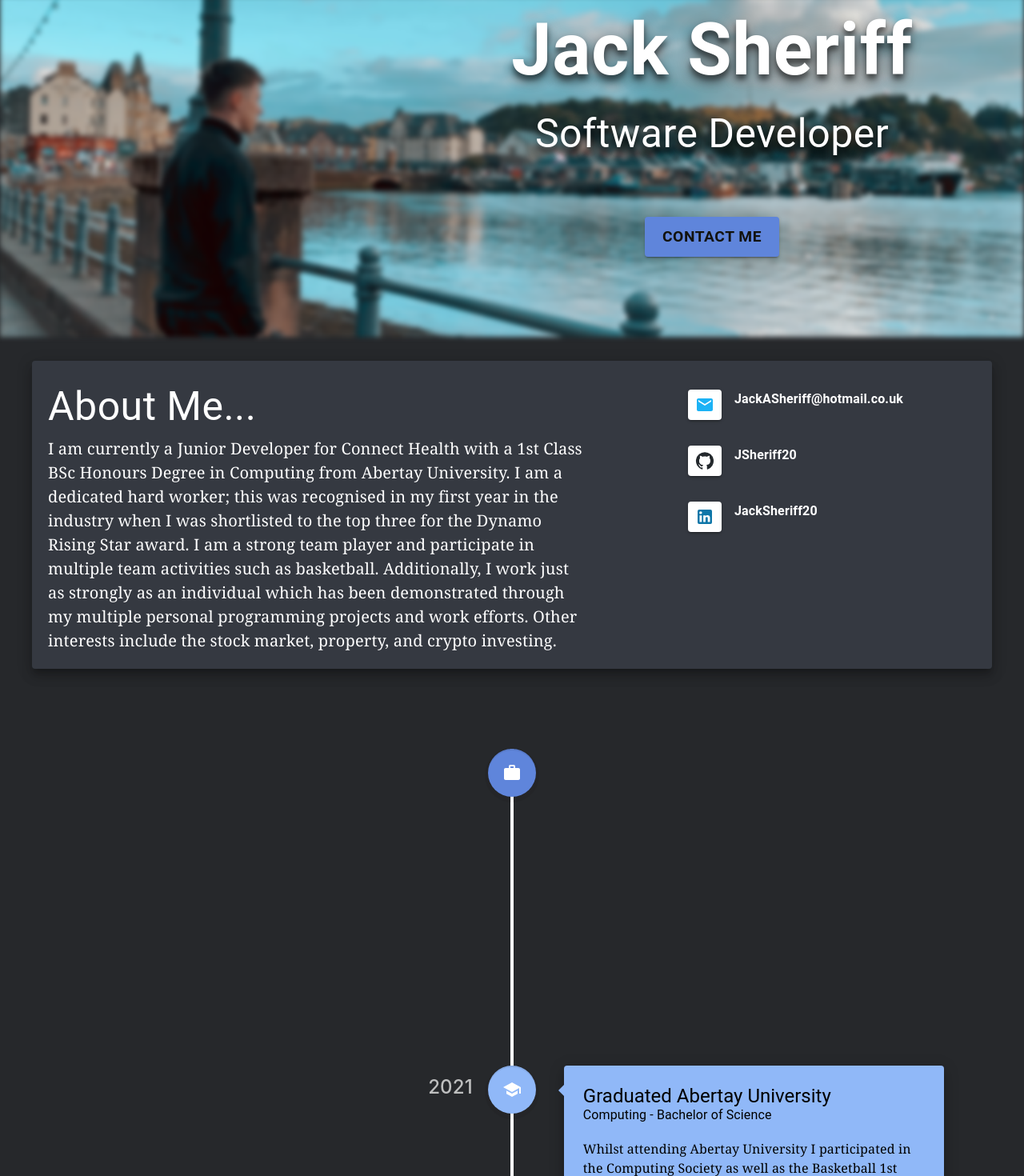
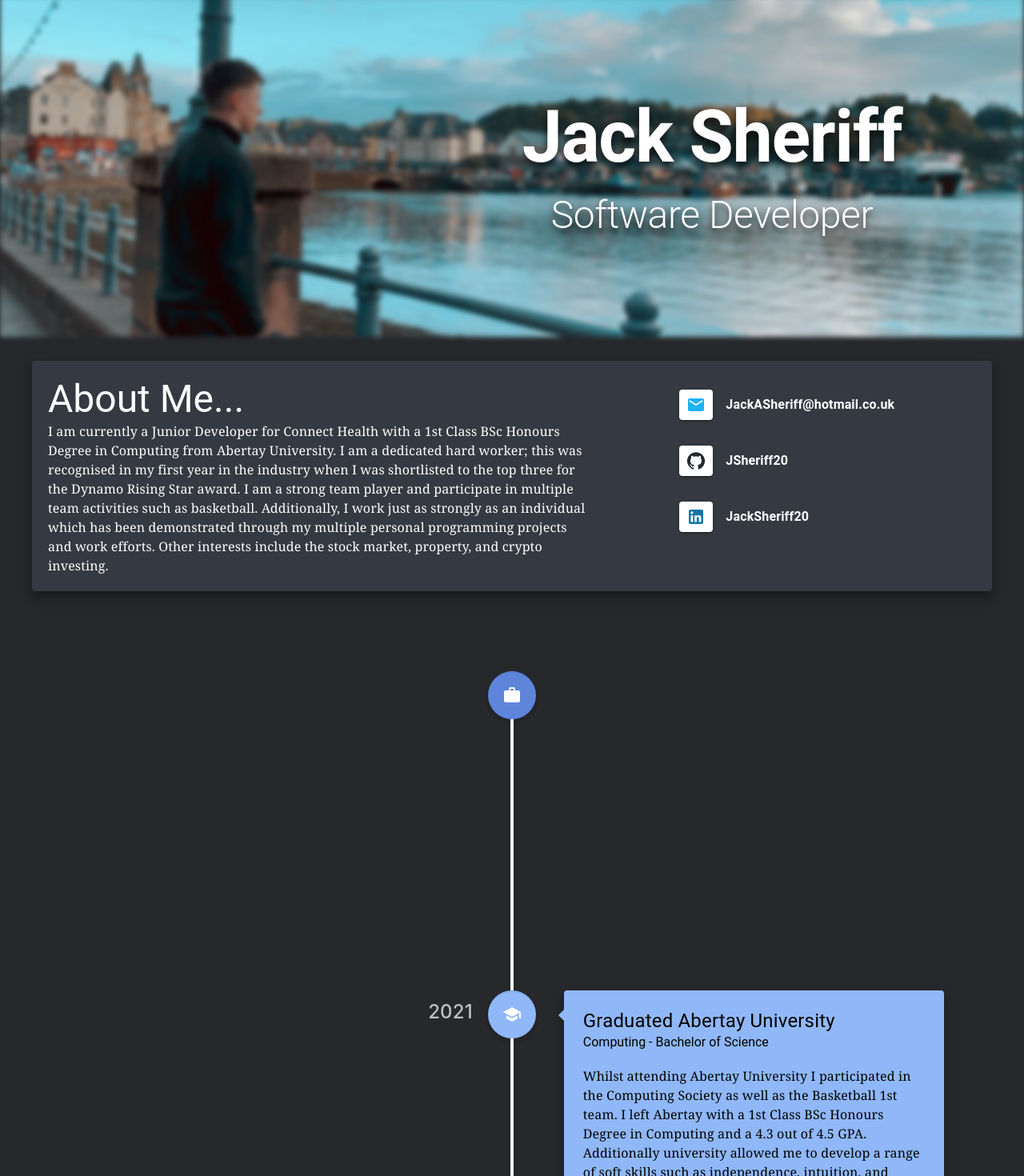
Before and after one commit to Jsheriff20/PortfolioWebsite, a React (Create React App) app: page / in a window 1280 px wide. Shown: the top 1470 px of the page at 80% size. Built offline with nearby package versions, Linux system fonts and the light colour scheme.

Commit message:
Change formatting and add consistency Change design of a few components ensure headers and accessibility is correct

```diff
--- a/src/Components/Cards/ProjectCard.jsx
+++ b/src/Components/Cards/ProjectCard.jsx
@@ -1,5 +1,5 @@
 import { Card, CardMedia, CardContent, Typography, CardActions, IconButton, Box, Tooltip } from "@mui/material"
-import React from "react"
+import React, { useState } from "react"
 import { Info, GitHub } from "@mui/icons-material"
 import theme from "../Themes"
 import TagButton from "../Buttons/TagButton"
@@ -48,6 +48,10 @@ export default function ProjectCard({ sx, ...props }) {
                 </Box>
             </CardActions>
 
+            <Box
+                sx={props.data.githubLink && { cursor: "pointer" }}
+                onClick={() => props.data.githubLink && openInNewTab(props.data.githubLink)}
+            >
                 <CardMedia
                     component="img"
                     height="250"
@@ -95,17 +99,22 @@ export default function ProjectCard({ sx, ...props }) {
                     )}
                 </CardActions>
 
-            <CardContent>
-                <Typography gutterBottom variant="h5" component="div">
+                <CardContent sx={{ padding: "20px" }}>
+                    <Typography gutterBottom variant="h4" sx={{ fontSize: "24px" }}>
                         {props.data.title}
                     </Typography>
                     <Typography
                         variant="body2"
-                    sx={{ color: theme.palette.greys.lighter, fontFamily: "Georgia", fontSize: "16px" }}
+                        sx={{
+                            color: theme.palette.greys.lighter,
+                            fontFamily: "Georgia",
+                            fontSize: "16px",
+                        }}
                     >
                         {props.data.description}
                     </Typography>
                 </CardContent>
+            </Box>
         </Card>
     )
 }
--- a/src/Components/SocialMediaBoxVertical.jsx
+++ b/src/Components/SocialMediaBoxVertical.jsx
@@ -1,18 +1,19 @@
-import React from "react";
-import { Typography, Table, TableBody, TableCell, TableContainer, TableRow } from "@mui/material";
-import theme from "./Themes";
-import openInNewTab from "../Utils/openInNewTab";
-import SocialMediaButton from "./Buttons/SocialMediaButton";
+import React from "react"
+import { Typography, Table, TableBody, TableCell, TableContainer, TableRow } from "@mui/material"
+import theme from "./Themes"
+import openInNewTab from "../Utils/openInNewTab"
+import SocialMediaButton from "./Buttons/SocialMediaButton"
 
 //sx styles
 
 const iconTextCell = {
     display: "flex",
+    alignItems: "center !important",
     flexWrap: "wrap",
     float: "left",
     color: theme.palette.primary.contrastText,
     borderBottom: "none",
-};
+}
 
 const MediaButtonsVertical = ({ sx, ...otherProps }) => {
     return (
@@ -78,7 +79,7 @@ const MediaButtonsVertical = ({ sx, ...otherProps }) => {
                 </TableBody>
             </Table>
         </TableContainer>
-    );
-};
+    )
+}
 
-export default MediaButtonsVertical;
+export default MediaButtonsVertical
--- a/src/Components/TimelineElement.jsx
+++ b/src/Components/TimelineElement.jsx
@@ -29,7 +29,7 @@ export default function TimelineElement({ details }) {
             <Box sx={{ margin: "-8px 0px 8px 0px" }}>
                 <Typography
                     sx={{ fontSize: "14px", color: theme.palette.primary.dark }}
-                    variant="h3"
+                    variant="h6"
                     className="vertical-timeline-element-body-date"
                 >
                     {details.date}
@@ -37,13 +37,14 @@ export default function TimelineElement({ details }) {
             </Box>
 
             <Box sx={{ margin: "0px 0px 20px 0px" }}>
-                <Typography sx={{ fontSize: "24px" }} variant="h3" className="vertical-timeline-element-title">
+                <Typography sx={{ fontSize: "24px" }} variant="h4" className="vertical-timeline-element-title">
                     {details.title}
                 </Typography>
-                <Typography sx={{ fontSize: "16px" }} variant="h4" className="vertical-timeline-element-subtitle">
+                <Typography sx={{ fontSize: "16px" }} variant="h5" className="vertical-timeline-element-subtitle">
                     {details.subtitle}
                 </Typography>
             </Box>
+
             <Typography variant="p" sx={{ fontFamily: "Georgia" }}>
                 {details.description}
             </Typography>
--- a/src/Pages/Intro/Intro.jsx
+++ b/src/Pages/Intro/Intro.jsx
@@ -11,35 +11,28 @@ export default function Intro(props) {
         <Box sx={Style.intro}>
             <Box sx={Style.backgroundImage} />
 
+            <header>
                 <Grid container sx={Style.titleGrid}>
                     <Grid item sx={12} md={5}></Grid>
 
                     <Grid item xs={12} md={7} sx={Style.profileInfo}>
-                    <Typography sx={Style.title}>
+                        <Typography variant="h1" sx={Style.title}>
                             <strong> Jack Sheriff </strong>
                         </Typography>
-                    <Typography sx={[Style.job, Style.subTitle]}>Software Developer</Typography>
-                    <Box sx={Style.centerButton}>
-                        <LightButton
-                            isSubmitting={false}
-                            size="large"
-                            onClick={() => openInNewTab("mailto:JackASheriff@hotmail.co.uk")}
-                            // onClick={() =>
-                            //     (window.location.href = `${window.location.protocol}//${window.location.host}/#ContactMe`)
-                            // }
-                        >
-                            <strong>Contact Me</strong>
-                        </LightButton>
-                    </Box>
+                        <Typography variant="h2" sx={[Style.job, Style.subTitle]}>
+                            Software Developer
+                        </Typography>
                     </Grid>
                 </Grid>
-
+            </header>
             <Grid container sx={Style.aboutMeGrid}>
                 <Grid item xs={12}>
                     <Card sx={Style.infoBar} raised>
-                        <Grid container spacing={2}>
+                        <Grid container>
                             <Grid item xs={12} md={7}>
-                                <Typography sx={Style.subTitle}>About Me...</Typography>
+                                <Typography variant="h3" sx={Style.subTitle}>
+                                    About Me...
+                                </Typography>
                                 <Typography variant="p" sx={Style.aboutMe}>
                                     I am currently a Junior Developer for Connect Health with a 1st Class BSc Honours
                                     Degree in Computing from Abertay University. I am a dedicated hard worker; this was
--- a/src/Pages/Intro/Style.js
+++ b/src/Pages/Intro/Style.js
@@ -14,6 +14,10 @@ export const profileInfo = {
     height: "426px",
     overflow: "hidden",
     position: "relative",
+    display: "flex",
+    flexDirection: "column",
+    justifyContent: "center",
+    alignItems: "center",
 }
 
 export const infoBar = {
@@ -21,7 +25,7 @@ export const infoBar = {
     position: "relative",
     backgroundColor: theme.palette.primary.main,
     color: theme.palette.primary.contrastText,
-    padding: "1.25rem",
+    padding: "20px",
     boxShadow: 10,
 }
 
@@ -38,15 +42,16 @@ export const title = {
 export const job = {
     textAlign: "center",
     textShadow: "0px 6px 6px rgb(0 0 0 / 44%), 0px 10px 14px rgb(0 0 0 / 30%), 0px 4px 18px rgb(0 0 0 / 26%)",
+    marginTop: "16px",
 }
 
 export const aboutMe = {
-    fontSize: "1.25rem",
+    fontSize: "16px",
     fontFamily: "Georgia",
 }
 
 export const subTitle = {
-    fontSize: { xs: "1.9rem", sm: "2.5rem", md: "3.125rem" },
+    fontSize: { xs: "36px", sm: "40px", md: "48px" },
     color: theme.palette.primary.contrastText,
 }
 
--- a/src/Pages/Portfolio/Portfolio.jsx
+++ b/src/Pages/Portfolio/Portfolio.jsx
@@ -35,7 +35,9 @@ export default function Portfolio(props) {
     }
     return (
         <>
-            <Typography sx={Style.subTitle}>Noteworthy Projects</Typography>
+            <Typography variant="h3" sx={Style.subTitle}>
+                Noteworthy Projects
+            </Typography>
 
             <Grid container direction="row">
                 {portfolioData.map(
--- a/src/Pages/Portfolio/Style.js
+++ b/src/Pages/Portfolio/Style.js
@@ -1,7 +1,7 @@
 import theme from "../../Components/Themes"
 
 export const subTitle = {
-    fontSize: "3.125rem",
+    fontSize: { xs: "36px", sm: "40px", md: "48px" },
     color: theme.palette.primary.contrastText,
     marginBottom: "30px",
     display: "flex",
--- a/src/Pages/Timeline/Timeline.css
+++ b/src/Pages/Timeline/Timeline.css
@@ -208,7 +208,7 @@
     position: relative;
     margin-left: 60px;
     border-radius: 0.25em;
-    padding: 1em;
+    padding: 20px;
     box-shadow: 0px 6px 6px -3px rgb(0 0 0 / 20%), 0px 10px 14px 1px rgb(0 0 0 / 14%), 0px 4px 18px 3px rgb(0 0 0 / 12%);
 }
 
@@ -216,7 +216,7 @@
     position: relative;
     margin-left: 60px;
     border-radius: 0.25em;
-    padding: 1em;
+    padding: 20px;
     box-shadow: 0px 6px 6px -3px rgb(0 0 0 / 20%), 0px 10px 14px 1px rgb(0 0 0 / 14%), 0px 4px 18px 3px rgb(0 0 0 / 12%);
 }
 
```
Also changed, not shown: src/Components/SocialMediaBoxHorizontal.jsx (+8 -8 lines). Lines whose indentation alone changed are shown as unchanged.
